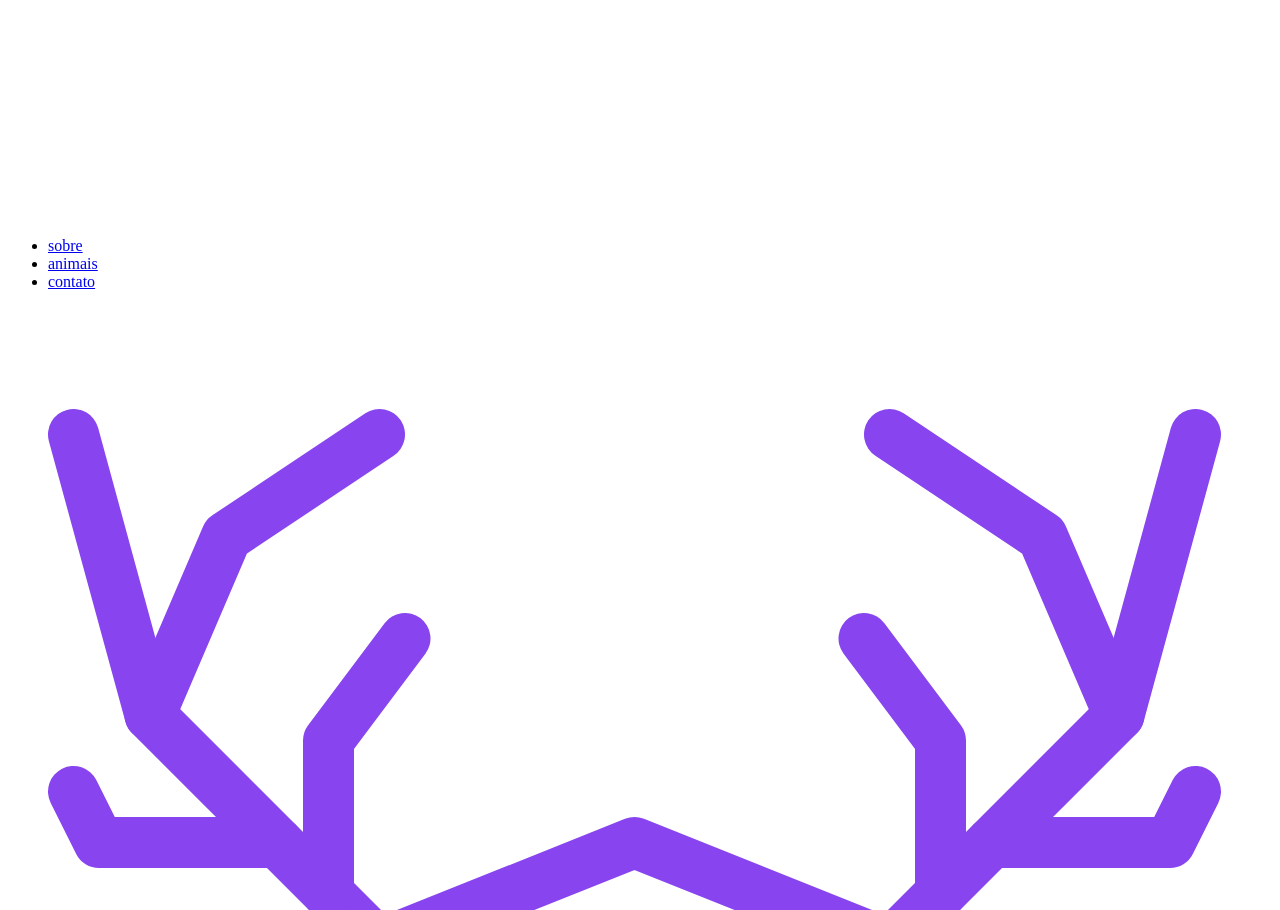
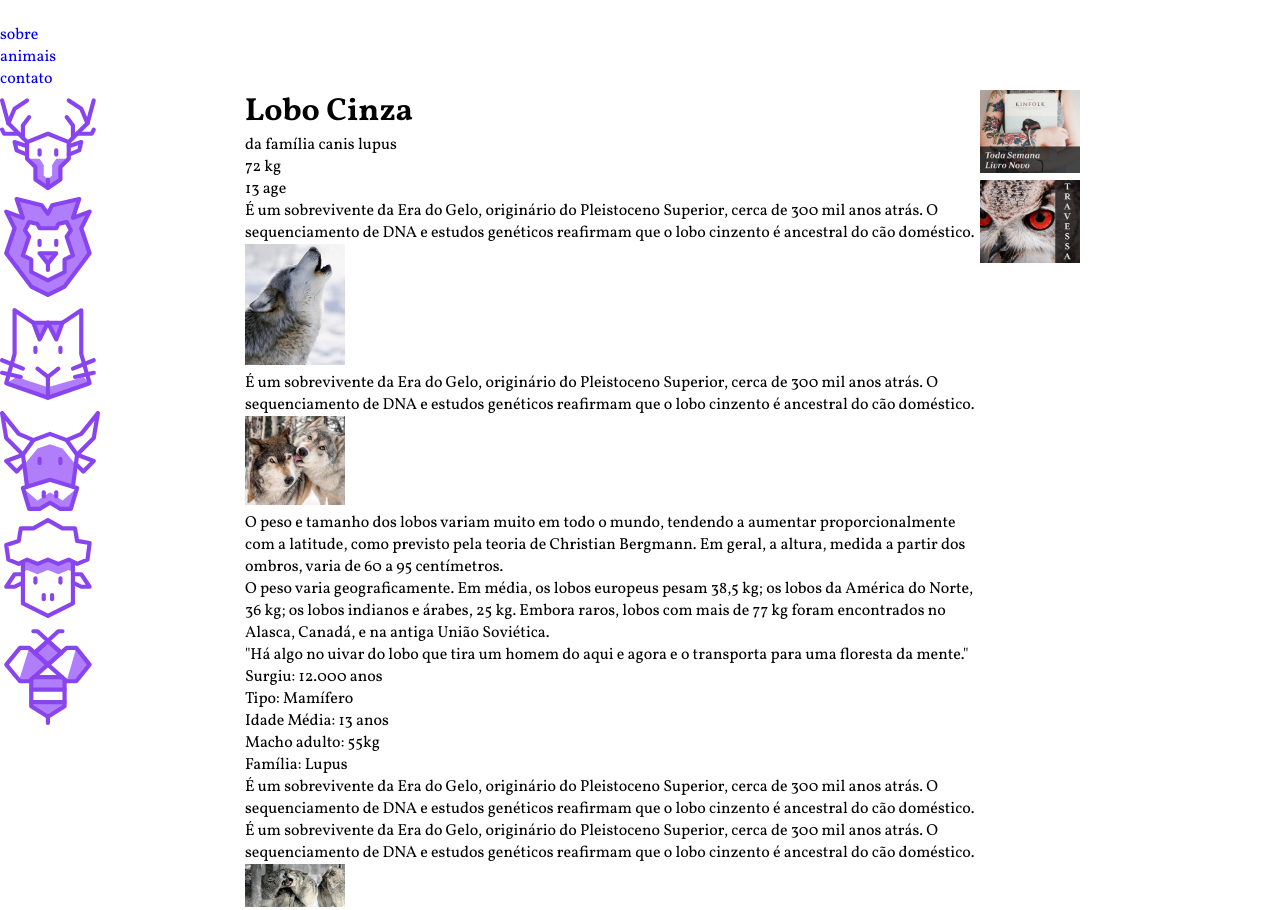
Before and after one commit to yurymartins/wildbeast, a plain HTML site: page index.html in a window 1280 px wide. Shown: the top 910 px of the page. Drawn offline with Linux system fonts and the light colour scheme.

Commit message:
Posicionamento Grid

```diff
--- a/css/style.css
+++ b/css/style.css
@@ -0,0 +1,59 @@
+/* reseta padrões do navegador */
+
+body,
+p,
+h1,
+ul,
+blockquote {
+  padding: 0;
+  margin: 0;
+}
+
+body {
+  font-family: "Vollkorn", Georgia serif;
+}
+
+li {
+  list-style: none;
+}
+
+a {
+  text-decoration: none;
+}
+
+img {
+  max-width: 100px;
+}
+
+/* Grid Geral */
+
+.estrutura {
+  display: grid;
+  grid-template-columns: minmax(160px, 1fr) 3fr 300px; /* minmax = tamanho mínimo e máximo da coluna no responsivo */
+  grid-template-areas:
+    "header header header"
+    "sidenav content anuncios"
+    "footer footer footer";
+}
+
+/* para o grid-template-areas funcionar, deve se atribuir cada item as respectivas classes */
+
+.header {
+  grid-area: header;
+}
+
+.sidenav {
+  grid-area: sidenav;
+}
+
+.content {
+  grid-area: content;
+}
+
+.anuncios {
+  grid-area: anuncios;
+}
+
+.footer {
+  grid-area: footer;
+}
--- a/index.html
+++ b/index.html
@@ -6,6 +6,9 @@
   <meta http-equiv="X-UA-Compatible" content="IE=edge">
   <meta name="viewport" content="width=device-width, initial-scale=1.0">
   <title>Wildbeast</title>
+  <link rel="preconnect" href="https://fonts.googleapis.com">
+  <link rel="preconnect" href="https://fonts.gstatic.com" crossorigin>
+  <link href="https://fonts.googleapis.com/css2?family=Vollkorn:ital,wght@0,400;0,700;1,400&display=swap" rel="stylesheet">
   <link rel="stylesheet" href="css/style.css">
 </head>
 
@@ -45,8 +48,8 @@
         </div>
 
         <div>
-          <span class="numero">72</span>
-          <span class="rotulo">kg</span>
+          <span class="numero">13</span>
+          <span class="rotulo">age</span>
         </div>
       </div>
       <p>É um sobrevivente da Era do Gelo, originário do Pleistoceno Superior, cerca de 300 mil anos atrás. O sequenciamento de DNA e estudos genéticos reafirmam que o lobo cinzento é ancestral do cão doméstico.</p>
```
